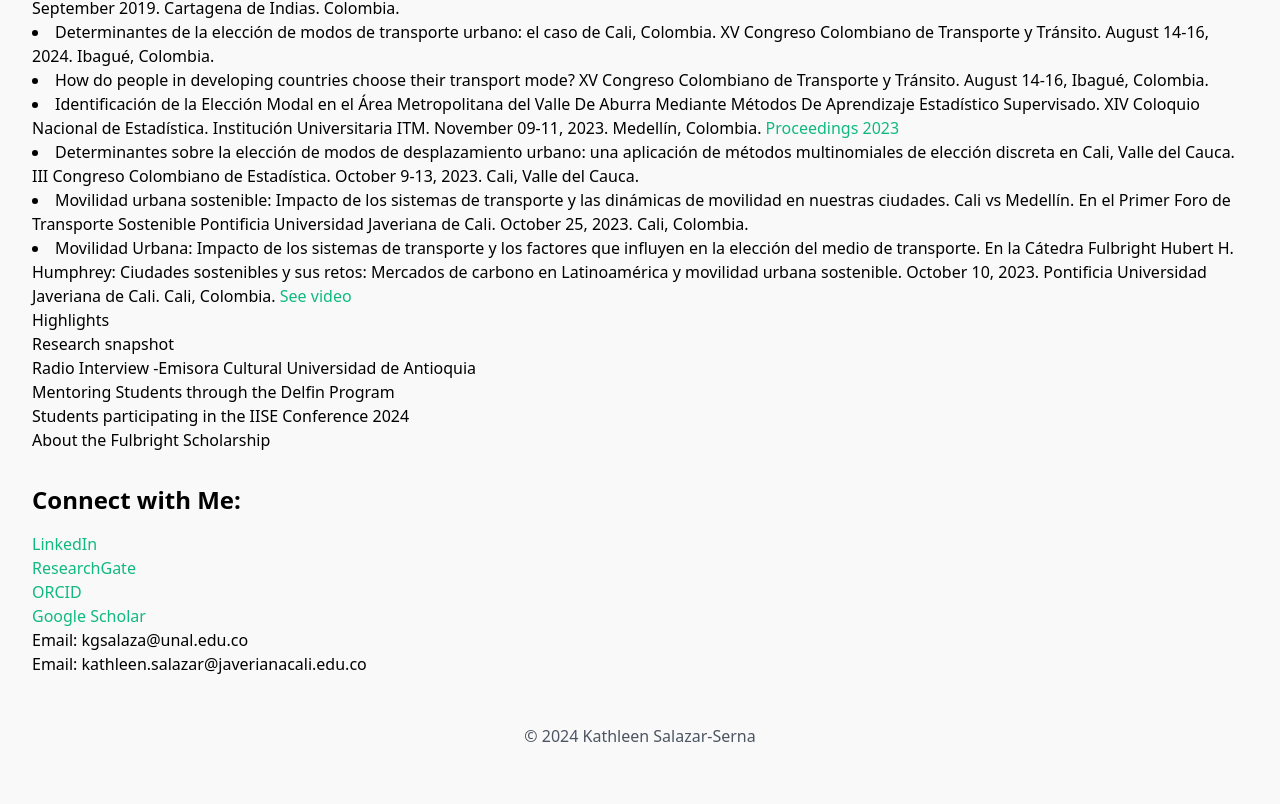
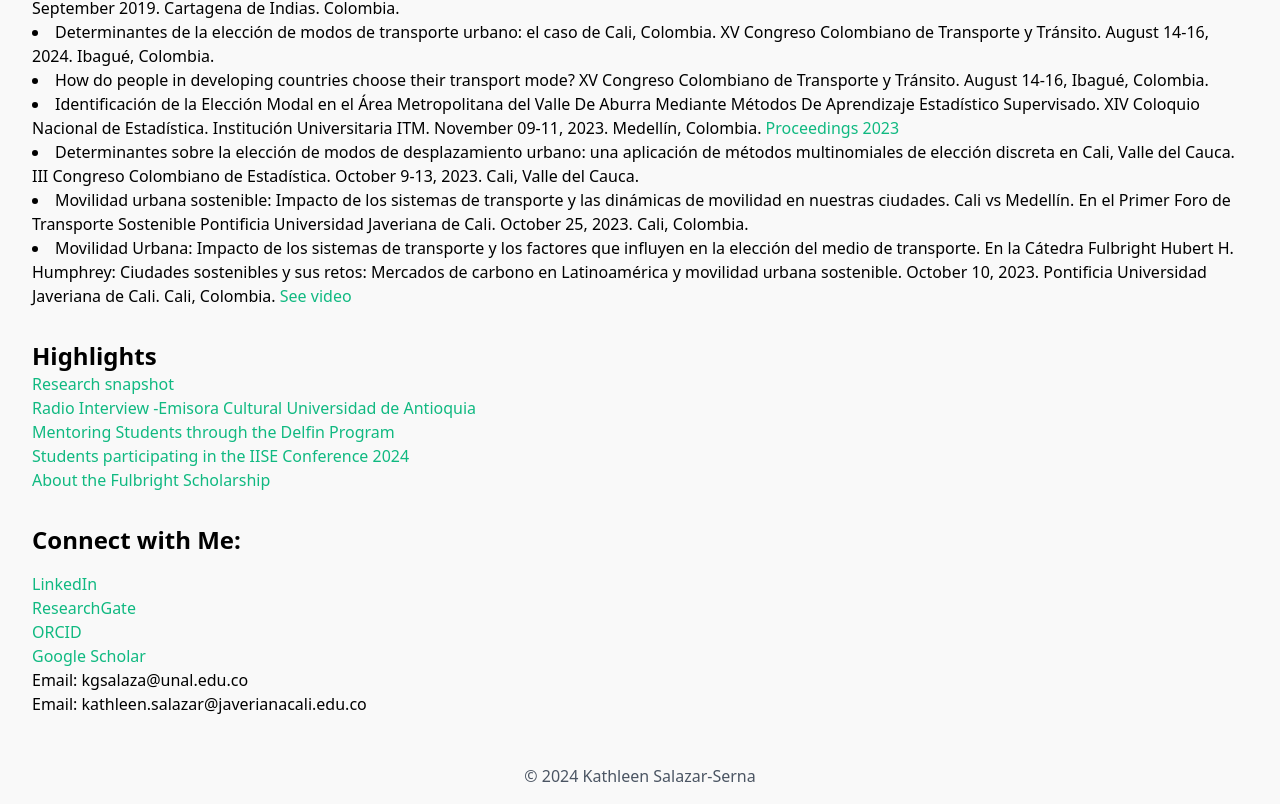
Before and after one commit to Kathleenss/Kathleenss.github.io, a plain HTML site: page index.html in a window 1280 px wide. Shown: the part 1508-2312 px from the top of the page. Before the commit the page ends 2272 px from the top, so only its background shows below. Drawn offline with nearby package versions, Linux system fonts and the light colour scheme.

Commit message:
Update index.html

```diff
--- a/index.html
+++ b/index.html
@@ -79,14 +79,14 @@
                     <li>Movilidad Urbana: Impacto de los sistemas de transporte y los factores que influyen en la elección del medio de transporte. En la Cátedra Fulbright Hubert H. Humphrey: Ciudades sostenibles y sus retos: Mercados de carbono en Latinoamérica y movilidad urbana sostenible. October 10, 2023. Pontificia Universidad Javeriana de Cali. Cali, Colombia. <a href="https://www.youtube.com/watch?v=6GdyKWSozsQ" class="text-green-500 hover:underline" target="_blank">See video</a></li>
                 </ul>
             </section>
-            <section id="highlights">
-                <h2>Highlights</h2>
+           <section class="mt-8">
+                <h2 class="text-2xl font-semibold">Highlights</h2>
                     <ul>
-                    <li><a href="https://www.instagram.com/p/C7kNxkeOXjm/?hl=es" target="_blank">Research snapshot</a></li>
-                    <li><a href="https://lnkd.in/e_6GE8gT" target="_blank">Radio Interview -Emisora Cultural Universidad de Antioquia</a></li>
-                    <li><a href="https://www.javerianacali.edu.co/noticias/javeriana-cali-impulsa-la-internacionalizacion-de-la-investigacion-formativa-con-el" target="_blank">Mentoring Students through the Delfin Program</a></li>
-                    <li><a href="https://www.javerianacali.edu.co/noticias/investigacion-en-dinamicas-de-movilidad-la-javeriana-cali-destaca-en-el-congreso-iise-2024" target="_blank">Students participating in the IISE Conference 2024</a></li>
-                    <li><a href="https://www.javerianacali.edu.co/noticias/investigadora-javeriana-es-ganadora-de-una-beca-fullbright-para-realizar-pasantia-en" target="_blank">About the Fulbright Scholarship</a></li>
+                    <li><a href="https://www.instagram.com/p/C7kNxkeOXjm/?hl=es" class="text-green-500 hover:underline">Research snapshot</a></li>
+                    <li><a href="https://lnkd.in/e_6GE8gT" class="text-green-500 hover:underline">Radio Interview -Emisora Cultural Universidad de Antioquia</a></li>
+                    <li><a href="https://www.javerianacali.edu.co/noticias/javeriana-cali-impulsa-la-internacionalizacion-de-la-investigacion-formativa-con-el" class="text-green-500 hover:underline">Mentoring Students through the Delfin Program</a></li>
+                    <li><a href="https://www.javerianacali.edu.co/noticias/investigacion-en-dinamicas-de-movilidad-la-javeriana-cali-destaca-en-el-congreso-iise-2024" class="text-green-500 hover:underline">Students participating in the IISE Conference 2024</a></li>
+                    <li><a href="https://www.javerianacali.edu.co/noticias/investigadora-javeriana-es-ganadora-de-una-beca-fullbright-para-realizar-pasantia-en" class="text-green-500 hover:underline">About the Fulbright Scholarship</a></li>
                </ul>
             </section>
             <section class="mt-8">
```
